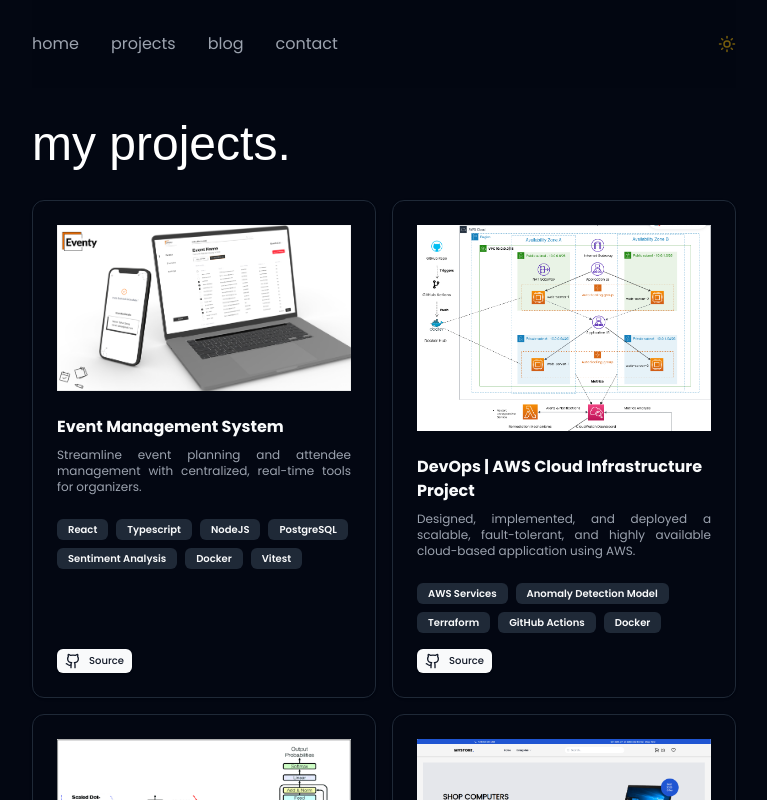
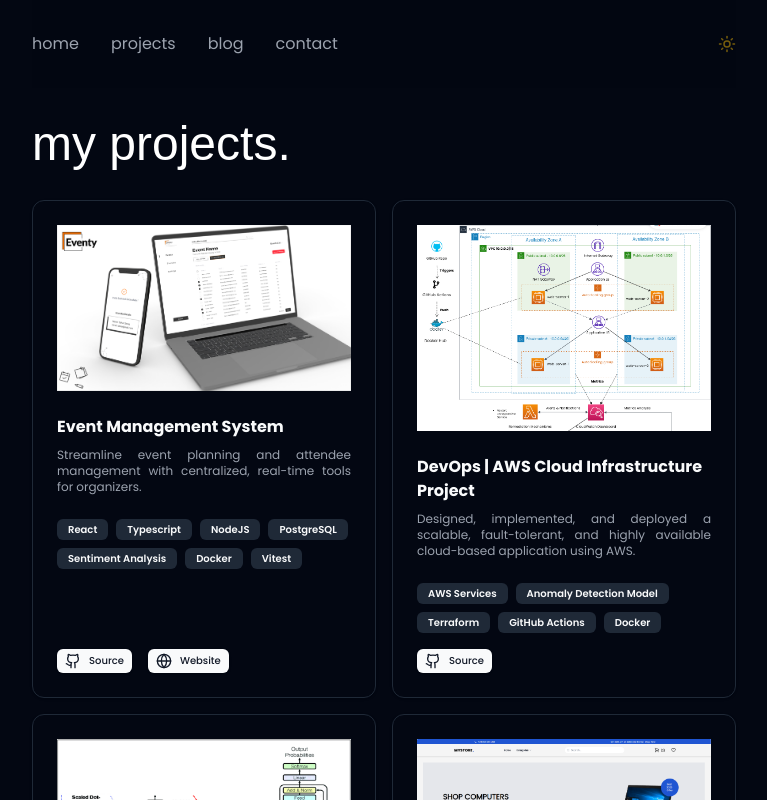
Before and after one commit to Walids35/website, a Next.js app: page /projects in a window 1280 px wide. Shown: the top 800 px of the page, without its empty margins (256-1023 px from the left). Built offline with nearby package versions, Linux system fonts and the light colour scheme; a web font is replaced by a local one.

Commit message:
Added link for event management project

```diff
--- a/src/data/projects.ts
+++ b/src/data/projects.ts
@@ -4,6 +4,7 @@
         description: 'Streamline event planning and attendee management with centralized, real-time tools for organizers.',
         image: '/projects/eventmana.PNG',
         source: 'https://github.com/MedtechSeniorProject',
+        website: 'https://drive.google.com/file/d/1jZNFXhpEeuIT8piCO6v-q5rUIbbwZNZ8/view?usp=sharing',
         keywords: ['React', 'Typescript', 'NodeJS', 'PostgreSQL', 'Sentiment Analysis', "Docker","Vitest"]
     },
     {
```
